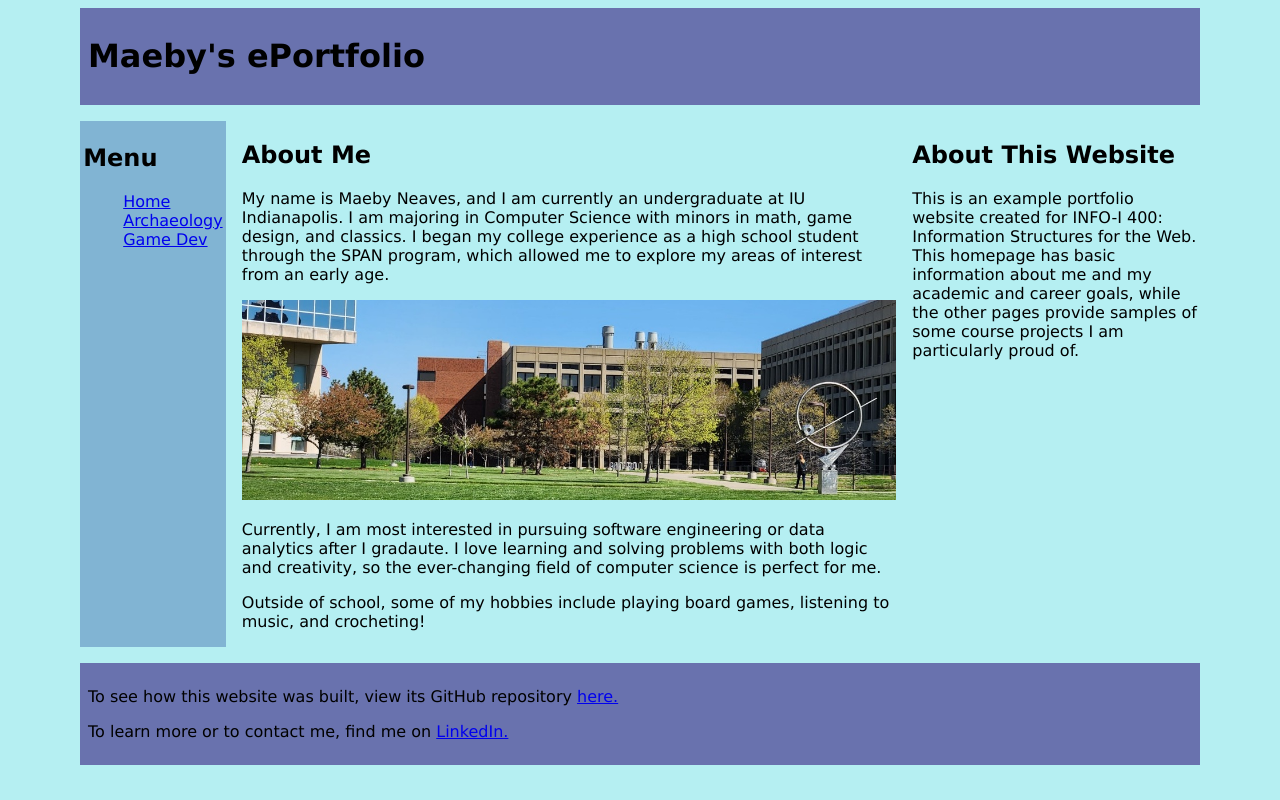
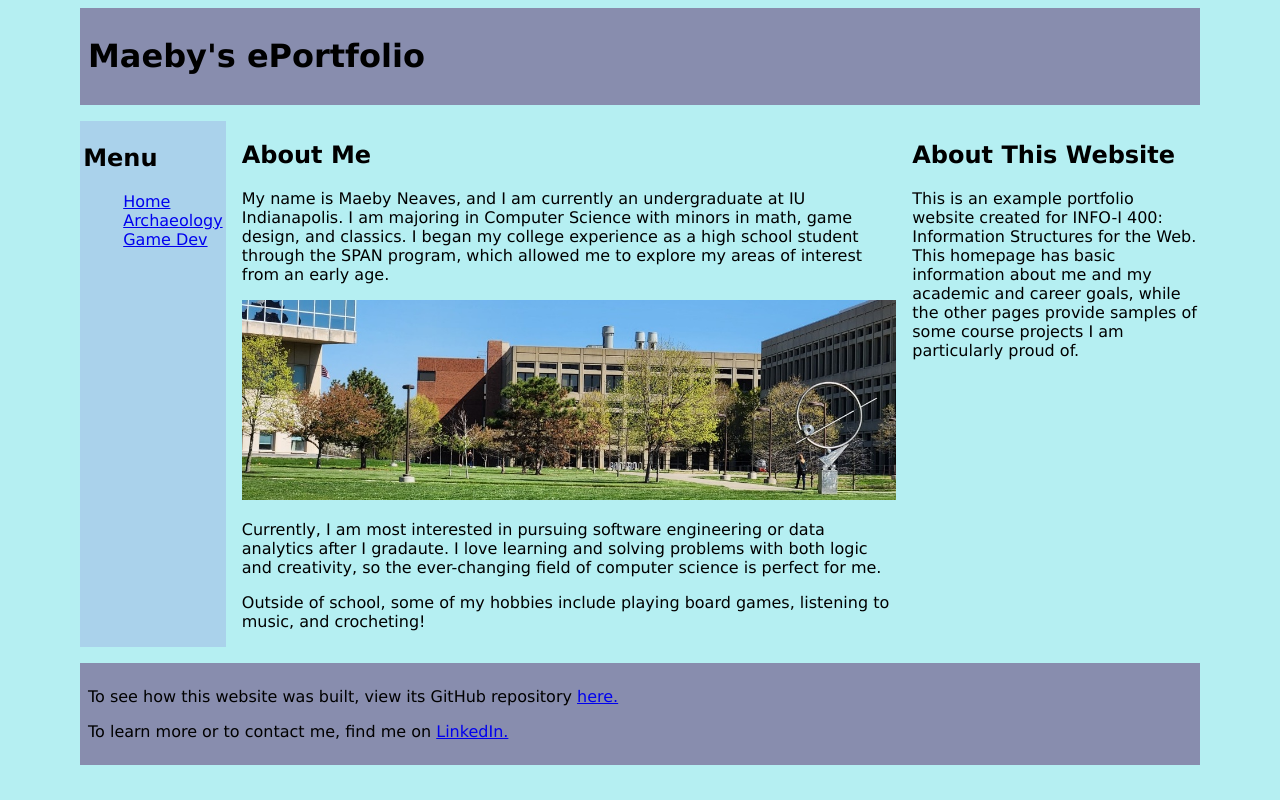
Before and after one commit to super-palm-tree/module6, a plain HTML site: page index.html in a window 1280 px wide. Drawn offline with Linux system fonts and the light colour scheme.

Commit message:
Update mainstyles.css

```diff
--- a/styles/mainstyles.css
+++ b/styles/mainstyles.css
@@ -6,12 +6,12 @@ body {
 header {
 	padding: .5em;
 	grid-area: header;
-	background-color: #6972AE;
+	background-color: #888DAE;
 }
 
 nav {
 	padding: .2em;
-	background-color: #81B4D3;
+	background-color: #AAD2EB;
 	grid-area: nav;
 }
 
@@ -22,7 +22,7 @@ main {
 footer {
 	padding: .5em;
 	grid-area: footer;
-	background-color: #6972AE;
+	background-color: #888DAE;
 }
 
 #iuindy {
```
